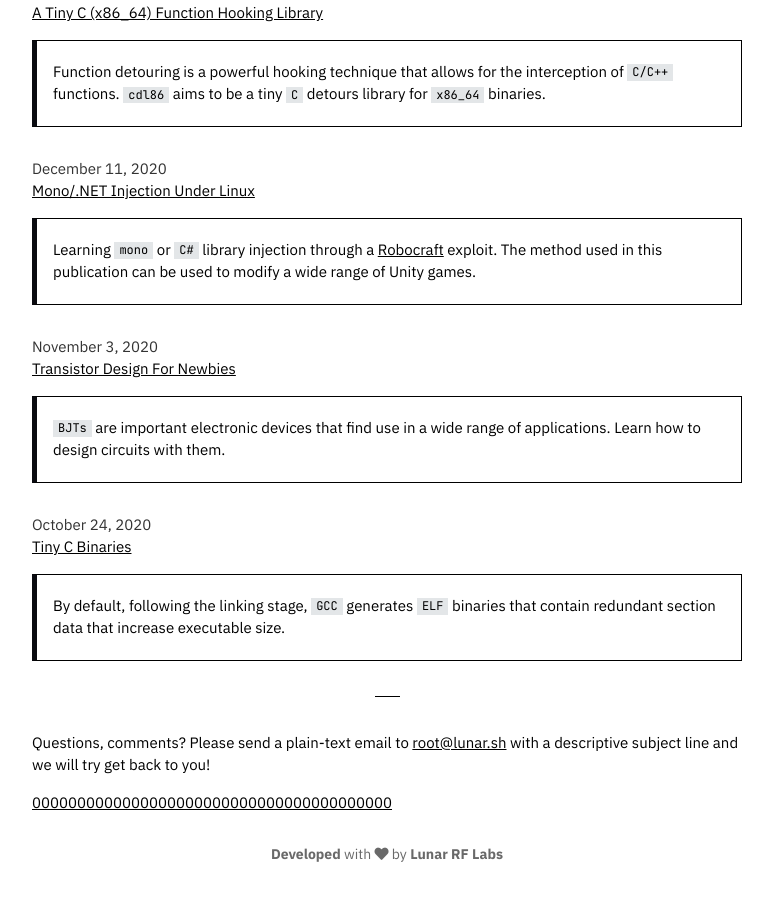
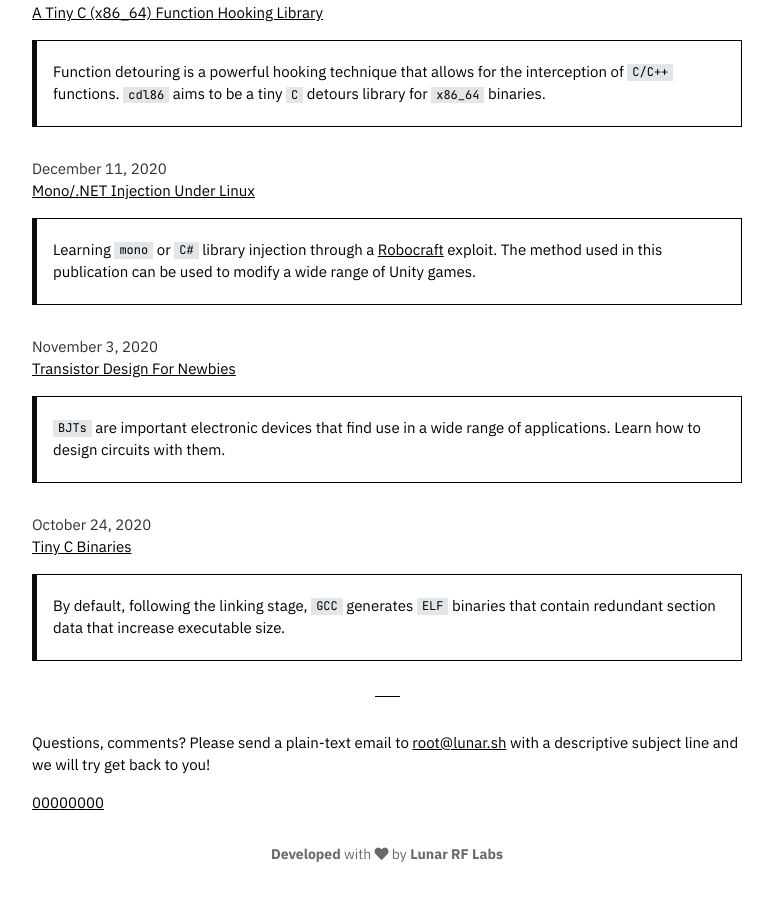
Before and after one commit to microstub/microstub.github.io, a Jekyll site: the page built from index.html, in a window 1280 px wide and 900 px high, scrolled down 724 px. Shown: the whole window, without its empty margins (253-1026 px from the left). Built offline with Jekyll 4.4.1, drawn with Linux system fonts in a browser that asks for light colours; nearby versions of some CDN libraries.

Commit message:
Update index.html

```diff
--- a/index.html
+++ b/index.html
@@ -21,7 +21,7 @@ layout: default
   </p>
   <div class="revision">
       <a href="{{ site.github.repository_url }}/tree/{{ site.github.build_revision }}">
-      {{ site.github.build_revision }}
+      {{ site.github.build_revision | truncate: 8, "" }}
       </a>
   </div>
   <div class="footer-love">
```
